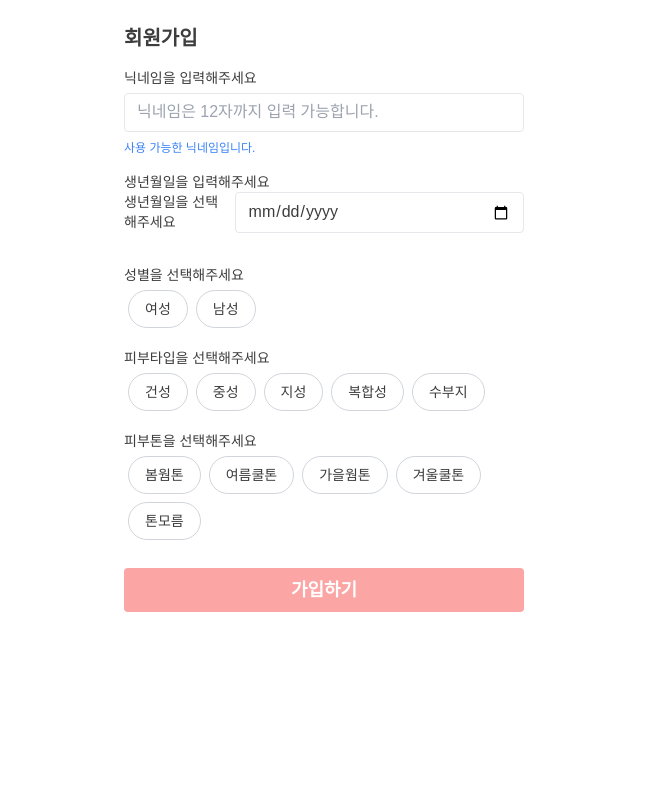
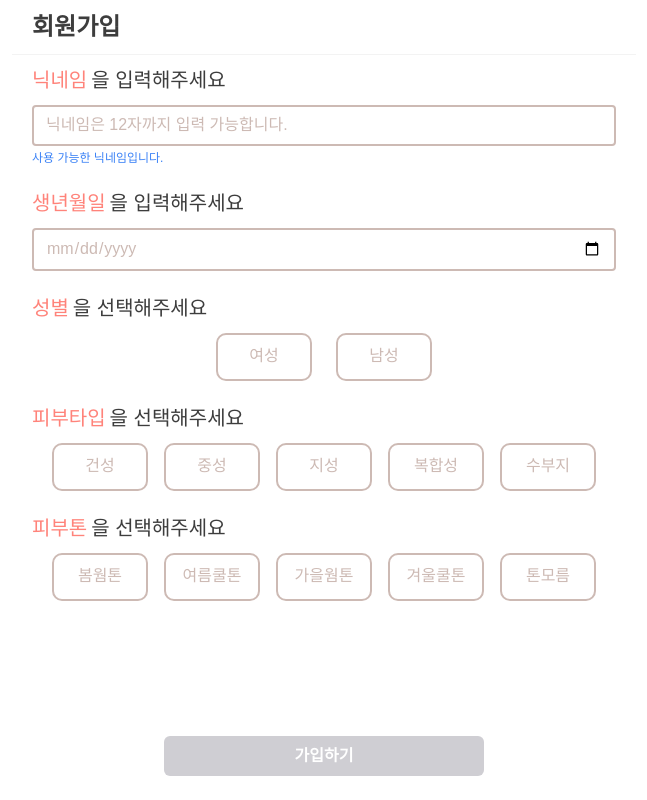
Before and after one commit to MingyeongKim0708/COCOA, a Next.js app in the folder front/: page /sign-up in a window 1280 px wide. Shown: the whole page, without its empty margins (316-963 px from the left). Built offline with nearby package versions, Linux system fonts and the light colour scheme; no server answers; a web font is replaced by a local one.

Commit message:
feat: fe 회원가입 추가 정보 입력 페이지

```diff
--- /dev/null
+++ b/front/src/app/_components/common/InputSection.tsx
@@ -0,0 +1,21 @@
+import B3 from "./B3";
+
+const InputSection = ({
+  titlePink,
+  titleGray,
+  children,
+}: {
+  titlePink: string;
+  titleGray: string;
+  children: React.ReactNode;
+}) => (
+  <div className="w-full py-3">
+    <div className="inline-flex gap-1 pb-3">
+      <B3 className="text-pink1">{titlePink}</B3>
+      <B3 className="text-gray1">{titleGray}</B3>
+    </div>
+    {children}
+  </div>
+);
+
+export default InputSection;
--- a/front/src/app/_components/common/LayoutWithDynamicPadding.tsx
+++ b/front/src/app/_components/common/LayoutWithDynamicPadding.tsx
@@ -9,7 +9,6 @@ import BottomNav from "./BottomNav";
 // PageHeader 없음
 const noHeaderRoutes = [
   "/", // Landing
-  "/sign-up", // 회원가입
   "/sign-up/complete", // 회원가입 완료
   "/home", // 홈
   "/search", // 검색
--- a/front/src/app/_components/common/OptionButton.tsx
+++ b/front/src/app/_components/common/OptionButton.tsx
@@ -14,7 +14,7 @@ const OptionButton = ({
   return (
     <div
       onClick={() => onSelect(id)}
-      className={`rounded-custom h-[2.5rem] w-[5rem] py-[0.5625rem] ${selected ? "bg-pink1 text-white" : "border border-2 border-brown3 text-brown3"}`}
+      className={`rounded-custom flex h-[3rem] w-[6rem] items-center justify-center ${selected ? "bg-pink1 text-white" : "border border-2 border-brown3 text-brown3"}`}
     >
       {label}
     </div>
--- a/front/src/app/sign-up/page.tsx
+++ b/front/src/app/sign-up/page.tsx
@@ -2,12 +2,32 @@
 
 import { useState } from "react";
 import { useRouter } from "next/navigation";
+import OptionButton from "../_components/common/OptionButton";
+import PageHeader from "../_components/common/PageHeader";
+import InputSection from "../_components/common/InputSection";
+const genderOptions = [
+  { id: "여성", label: "여성" },
+  { id: "남성", label: "남성" },
+];
 
-const baseUrl = process.env.NEXT_PUBLIC_API_BASE_URL;
+const skinTypeOptions = [
+  { id: "건성", label: "건성" },
+  { id: "중성", label: "중성" },
+  { id: "지성", label: "지성" },
+  { id: "복합성", label: "복합성" },
+  { id: "수부지", label: "수부지" },
+];
+
+const skinToneOptions = [
+  { id: "봄웜톤", label: "봄웜톤" },
+  { id: "여름쿨톤", label: "여름쿨톤" },
+  { id: "가을웜톤", label: "가을웜톤" },
+  { id: "겨울쿨톤", label: "겨울쿨톤" },
+  { id: "톤모름", label: "톤모름" },
+];
 
 export default function SignUpPage() {
   const router = useRouter();
-
   const [nickname, setNickname] = useState("");
   const [birthDate, setBirthDate] = useState("");
   const [gender, setGender] = useState("");
@@ -17,6 +37,7 @@ export default function SignUpPage() {
   const isFormValid = nickname && birthDate && gender && skinType && skinTone;
 
   const handleSubmit = async () => {
+    const baseUrl = process.env.NEXT_PUBLIC_API_BASE_URL;
     if (!isFormValid) return;
 
     const payload = {
@@ -47,98 +68,81 @@ export default function SignUpPage() {
     }
   };
 
-  const OptionButton = ({ label, value, selectedValue, onClick }: any) => (
-    <button
-      className={`m-1 rounded-full border px-4 py-2 text-sm ${
-        selectedValue === value
-          ? "border-red-400 bg-red-100 text-red-600"
-          : "border-gray-300"
-      }`}
-      onClick={() => onClick(value)}
-      type="button"
-    >
-      {label}
-    </button>
-  );
-
   return (
-    <div className="mx-auto max-w-md p-6">
-      <h1 className="mb-4 text-xl font-semibold">회원가입</h1>
-
-      <label className="text-sm font-medium">닉네임을 입력해주세요</label>
+    <div>
+      <PageHeader title="회원가입" />
+      <InputSection titlePink="닉네임" titleGray="을 입력해주세요">
         <input
           maxLength={20}
           value={nickname}
           onChange={(e) => setNickname(e.target.value)}
           placeholder="닉네임은 12자까지 입력 가능합니다."
-        className="mb-2 mt-1 w-full rounded border px-3 py-2"
+          className="w-full rounded border-2 border-brown3 px-3 py-2 placeholder-brown3 focus:border-red2 focus:outline-none focus:ring-0"
         />
-      <p className="mb-4 text-xs text-blue-500">사용 가능한 닉네임입니다.</p>
+        <p className="pt-1 text-xs text-blue-500">사용 가능한 닉네임입니다.</p>
+      </InputSection>
 
-      <label className="text-sm font-medium">생년월일을 입력해주세요</label>
-      <div className="mb-4 flex space-x-2">
-        <label className="text-sm font-medium">생년월일을 선택해주세요</label>
+      <InputSection titlePink="생년월일" titleGray="을 입력해주세요">
         <input
           type="date"
+          max="9999-12-31"
           value={birthDate}
           onChange={(e) => setBirthDate(e.target.value)}
-          className="mb-4 w-full rounded border px-3 py-2"
+          className="w-full rounded border-2 border-brown3 px-3 py-2 text-brown3 placeholder-brown3 focus:border-red2 focus:outline-none focus:ring-0"
         />
-      </div>
+      </InputSection>
 
-      <label className="text-sm font-medium">성별을 선택해주세요</label>
-      <div className="mb-4 flex">
+      <InputSection titlePink="성별" titleGray="을 선택해주세요">
+        <div className="flex justify-center gap-6">
+          {genderOptions.map((opt) => (
             <OptionButton
-          label="여성"
-          value="여성"
-          selectedValue={gender}
-          onClick={setGender}
-        />
-        <OptionButton
-          label="남성"
-          value="남성"
-          selectedValue={gender}
-          onClick={setGender}
-        />
-      </div>
-
-      <label className="text-sm font-medium">피부타입을 선택해주세요</label>
-      <div className="mb-4 flex flex-wrap">
-        {["건성", "중성", "지성", "복합성", "수부지"].map((type) => (
-          <OptionButton
-            key={type}
-            label={type}
-            value={type}
-            selectedValue={skinType}
-            onClick={setSkinType}
+              key={opt.id}
+              id={opt.id}
+              label={opt.label}
+              selected={gender === opt.id}
+              onSelect={setGender}
             />
           ))}
         </div>
+      </InputSection>
 
-      <label className="text-sm font-medium">피부톤을 선택해주세요</label>
-      <div className="mb-6 flex flex-wrap">
-        {["봄웜톤", "여름쿨톤", "가을웜톤", "겨울쿨톤", "톤모름"].map(
-          (tone) => (
+      <InputSection titlePink="피부타입" titleGray="을 선택해주세요">
+        <div className="flex flex-wrap justify-center gap-4">
+          {skinTypeOptions.map((opt) => (
             <OptionButton
-              key={tone}
-              label={tone}
-              value={tone}
-              selectedValue={skinTone}
-              onClick={setSkinTone}
+              key={opt.id}
+              id={opt.id}
+              label={opt.label}
+              selected={skinType === opt.id}
+              onSelect={setSkinType}
             />
-          ),
-        )}
+          ))}
         </div>
+      </InputSection>
 
+      <InputSection titlePink="피부톤" titleGray="을 선택해주세요">
+        <div className="flex flex-wrap justify-center gap-4">
+          {skinToneOptions.map((opt) => (
+            <OptionButton
+              key={opt.id}
+              id={opt.id}
+              label={opt.label}
+              selected={skinTone === opt.id}
+              onSelect={setSkinTone}
+            />
+          ))}
+        </div>
+      </InputSection>
+
+      <div className="fixed bottom-6 left-0 flex w-full justify-center px-4">
         <button
           onClick={handleSubmit}
           disabled={!isFormValid}
-        className={`w-full rounded py-2 text-lg font-semibold text-white ${
-          isFormValid ? "bg-red-500" : "cursor-not-allowed bg-red-300"
-        }`}
+          className={`h-[2.5rem] w-[20rem] rounded-md px-8 py-[0.5625rem] text-size4 font-title text-white ${!isFormValid ? "bg-gray4" : "bg-red2"}`}
         >
           가입하기
         </button>
       </div>
+    </div>
   );
 }
```
Lines whose indentation alone changed are shown as unchanged.
